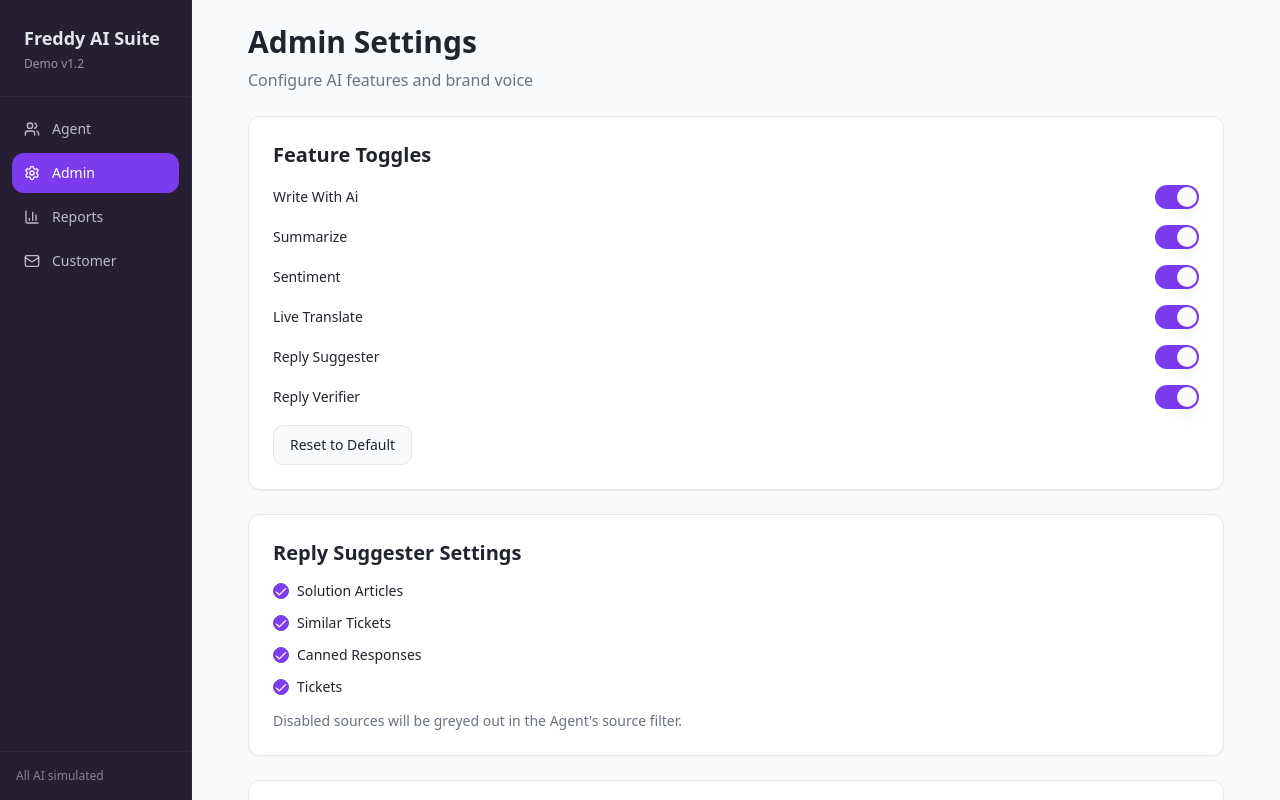
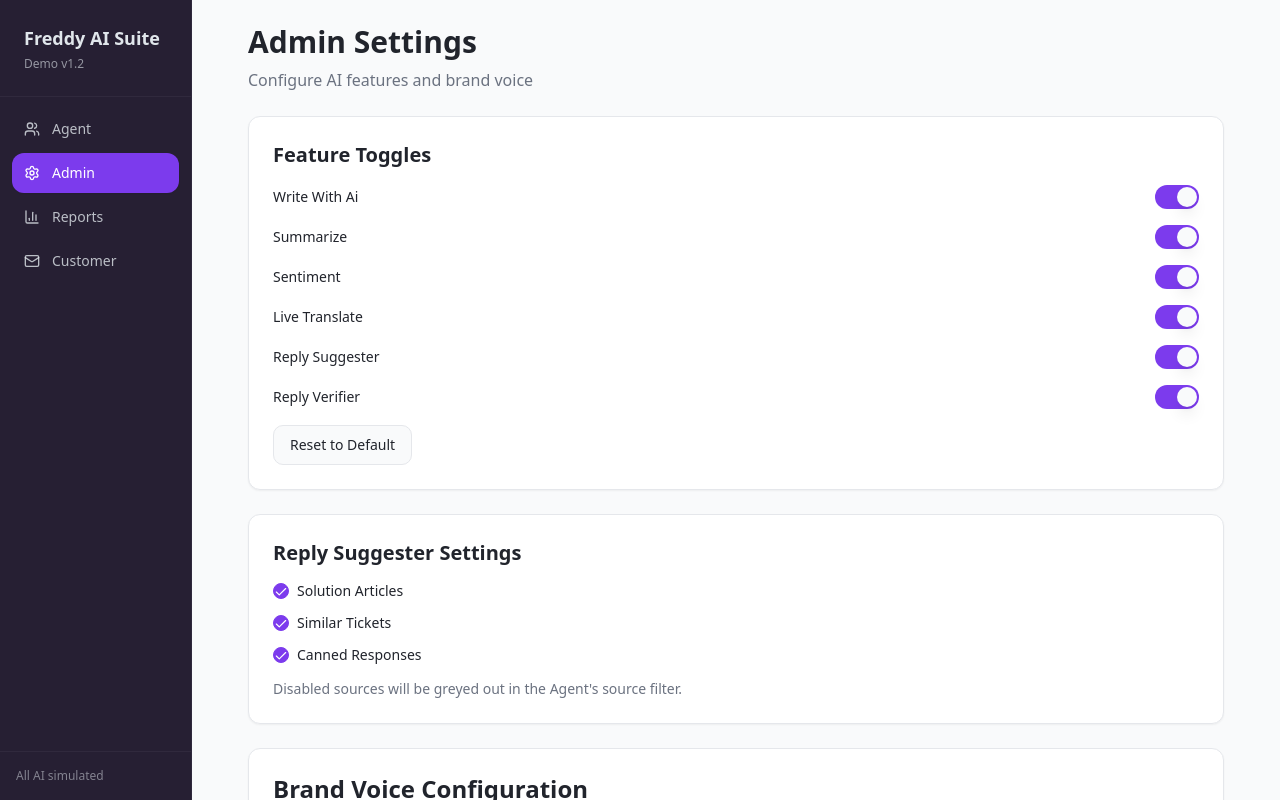
Before and after one commit to abhinavgupta-freshworks/reply_suggester, a React (Vite) app: page /admin in a window 1280 px wide. Built offline with nearby package versions, Linux system fonts and the light colour scheme; the HTML template or start-up script is replaced by a standard one.

Commit message:
Remove tickets source from reply suggester

```diff
--- a/src/pages/Admin.tsx
+++ b/src/pages/Admin.tsx
@@ -152,7 +152,9 @@ const Admin = () => {
             <Card className="p-6">
               <h2 className="text-xl font-semibold mb-4">Reply Suggester Settings</h2>
               <div className="space-y-4">
-                {Object.entries(state.admin_config.reply_suggester_sources).map(([key, value]) => (
+                {Object.entries(state.admin_config.reply_suggester_sources)
+                  .filter(([key]) => key !== 'tickets')
+                  .map(([key, value]) => (
                     <div key={key} className="flex items-center space-x-2">
                       <Checkbox
                         id={`source-${key}`}
```
Lines whose indentation alone changed are shown as unchanged.
